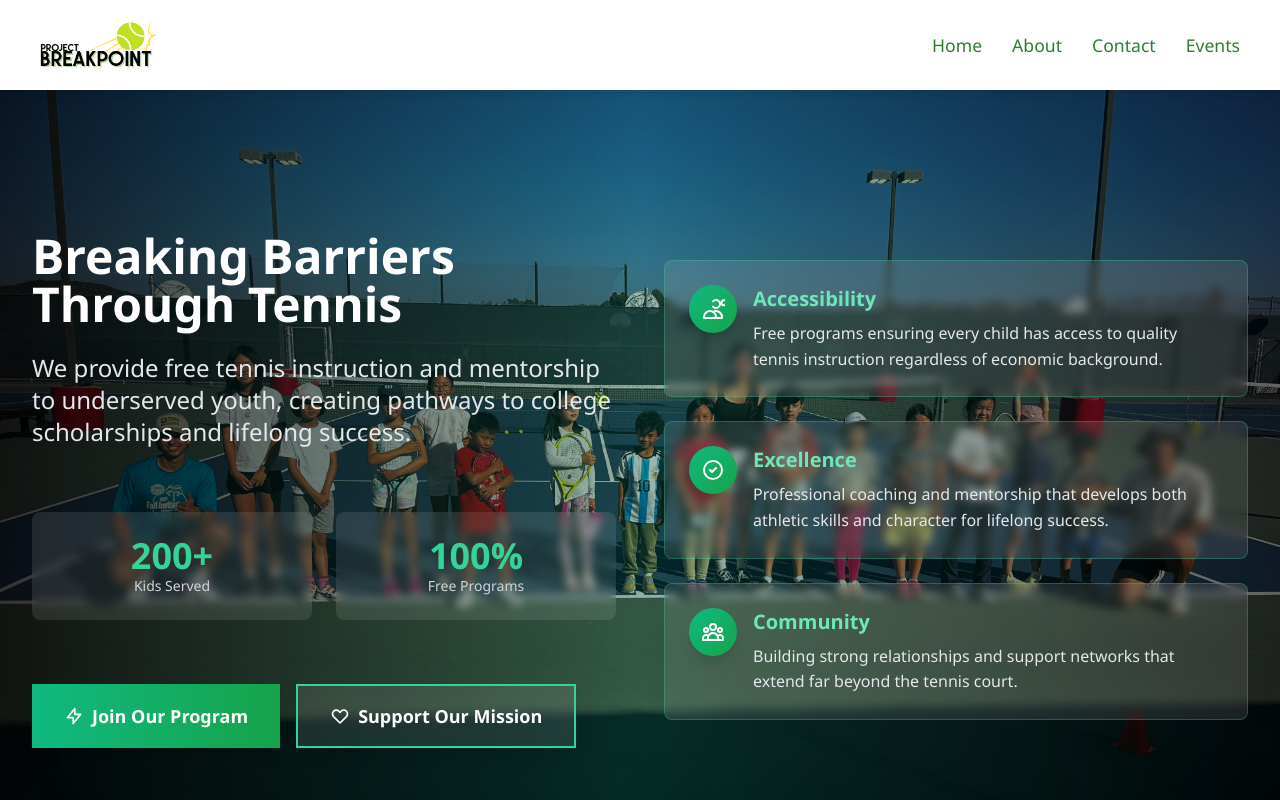
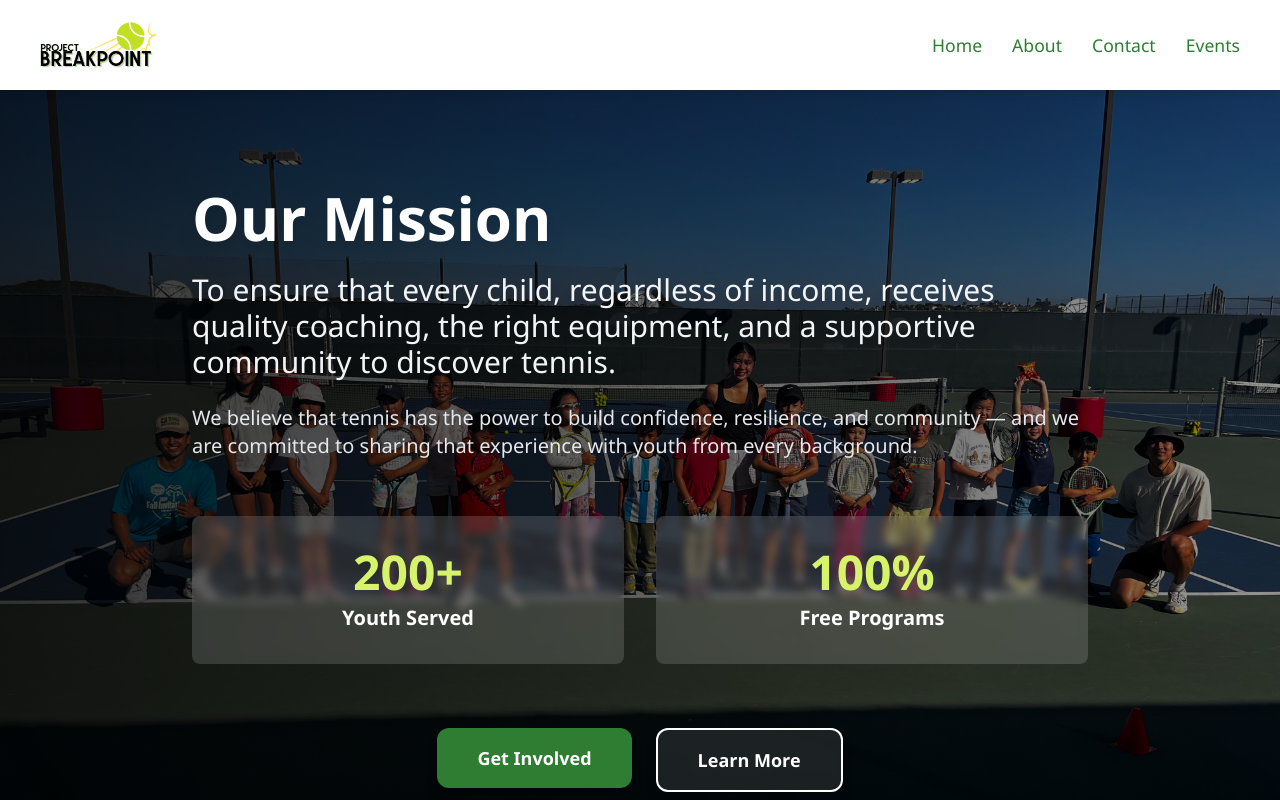
Before and after one commit to kylevillepo2/theprojectbreakpoint.org, a React (Create React App) app: page / in a window 1280 px wide. Shown: the top 800 px of the page. Built offline with nearby package versions, Linux system fonts and the light colour scheme.

Commit message:
Resolve merge conflict in MissionSection.jsx

```diff
--- a/src/components/MissionSection.jsx
+++ b/src/components/MissionSection.jsx
@@ -1,132 +1,69 @@
 import React from "react";
+import { Link } from "react-router-dom";
 
 export function MissionSection() {
   return (
-    <section className="relative min-h-screen flex items-center justify-center overflow-hidden">
+    <section className="relative h-screen flex items-center justify-center overflow-hidden">
       {/* Background Image with Overlay */}
       <div className="absolute inset-0 z-0">
-        <div
-          className="w-full h-full bg-cover bg-center"
-          style={{
-            backgroundImage: `url('/ClinicPictures/MissionBackground.jpg')`
-          }}
+        <img
+          src="/ClinicPictures/MissionBackground.jpg"
+          alt="Project Breakpoint tennis program with children on courts"
+          className="object-cover w-full h-full"
         />
-        <div className="absolute inset-0 bg-gradient-to-r from-black/80 via-emerald-900/40 to-black/60" />
+        <div className="absolute inset-0 bg-gradient-to-r from-black/80 via-black/60 to-black/40"></div>
       </div>
 
       {/* Content */}
-      <div className="relative z-10 max-w-7xl mx-auto px-4 sm:px-6 lg:px-8 py-20">
-        <div className="grid lg:grid-cols-2 gap-12 items-center">
-          {/* Left Column - Mission Content */}
-          <div className="text-white space-y-8">
-            {/* Mission Statement */}
-            <div className="space-y-6">
-              <h1 className="text-4xl lg:text-5xl font-bold leading-tight">Breaking Barriers Through Tennis</h1>
-              <p className="text-xl lg:text-2xl text-gray-200 leading-relaxed">
-                We provide free tennis instruction and mentorship to underserved youth, creating pathways to college
-                scholarships and lifelong success.
+      <div className="relative z-10 w-full py-12">
+        <div className="flex justify-center items-center w-full">
+          {/* Mission Content */}
+          <div className="text-white space-y-8 px-8 lg:px-16 max-w-5xl">
+            {/* Mission Text */}
+            <div className="space-y-6 drop-shadow-lg md:drop-shadow-xl">
+              <h2 className="text-5xl md:text-6xl font-extrabold leading-tight">
+                Our Mission
+              </h2>
+              <p className="text-2xl md:text-3xl leading-relaxed text-gray-100">
+                To ensure that every child, regardless of income, receives quality coaching,
+                the right equipment, and a supportive community to discover tennis.
+              </p>
+              <p className="text-xl text-gray-200">
+                We believe that tennis has the power to build confidence, resilience, and community
+                — and we are committed to sharing that experience with youth from every background.
               </p>
             </div>
 
-            {/* Statistics */}
-            <div className="grid grid-cols-2 gap-6 py-8">
-              <div className="text-center p-6 bg-white/10 rounded-lg backdrop-blur-sm">
-                <div className="text-3xl lg:text-4xl font-bold text-emerald-400">200+</div>
-                <div className="text-sm text-gray-300">Kids Served</div>
+            {/* Key Statistics */}
+            <div className="grid grid-cols-2 gap-8 pt-6">
+              <div className="text-center p-8 bg-white/15 rounded-lg backdrop-blur-sm">
+                <div className="text-5xl font-extrabold text-accent mb-2">200+</div>
+                <div className="text-xl text-white font-semibold">Youth Served</div>
               </div>
-              <div className="text-center p-6 bg-white/10 rounded-lg backdrop-blur-sm">
-                <div className="text-3xl lg:text-4xl font-bold text-emerald-400">100%</div>
-                <div className="text-sm text-gray-300">Free Programs</div>
+              <div className="text-center p-8 bg-white/15 rounded-lg backdrop-blur-sm">
+                <div className="text-5xl font-extrabold text-accent mb-2">100%</div>
+                <div className="text-xl text-white font-semibold">Free Programs</div>
               </div>
             </div>
 
-            {/* Call to Action Buttons */}
-            <div className="flex flex-col sm:flex-row gap-4">
-              <button className="bg-gradient-to-r from-emerald-500 to-green-600 hover:from-emerald-600 hover:to-green-700 text-white font-semibold px-8 py-4 text-lg shadow-lg hover:shadow-xl transform hover:scale-105 transition-all duration-200 border-0 flex items-center">
-                <svg className="w-5 h-5 mr-2" fill="none" stroke="currentColor" viewBox="0 0 24 24">
-                  <path strokeLinecap="round" strokeLinejoin="round" strokeWidth={2} d="M13 10V3L4 14h7v7l9-11h-7z" />
-                </svg>
-                Join Our Program
-              </button>
-              <button className="bg-white/10 backdrop-blur-sm border-2 border-emerald-400 text-white hover:bg-emerald-400 hover:text-black font-semibold px-8 py-4 text-lg shadow-lg hover:shadow-xl transform hover:scale-105 transition-all duration-200 flex items-center">
-                <svg className="w-5 h-5 mr-2" fill="none" stroke="currentColor" viewBox="0 0 24 24">
-                  <path
-                    strokeLinecap="round"
-                    strokeLinejoin="round"
-                    strokeWidth={2}
-                    d="M4.318 6.318a4.5 4.5 0 000 6.364L12 20.364l7.682-7.682a4.5 4.5 0 00-6.364-6.364L12 7.636l-1.318-1.318a4.5 4.5 0 00-6.364 0z"
-                  />
-                </svg>
-                Support Our Mission
-              </button>
-            </div>
-          </div>
-
-          {/* Right Column - Values Cards */}
-          <div className="space-y-6">
-            <div className="bg-white/10 backdrop-blur-sm border-emerald-400/30 hover:bg-white/15 hover:border-emerald-400/50 transition-all duration-300 transform hover:scale-105 rounded-lg border p-6">
-              <div className="flex items-start space-x-4">
-                <div className="w-12 h-12 bg-gradient-to-br from-emerald-500 to-green-600 rounded-full flex items-center justify-center flex-shrink-0 shadow-lg">
-                  <svg className="w-6 h-6 text-white" fill="none" stroke="currentColor" viewBox="0 0 24 24">
-                    <path
-                      strokeLinecap="round"
-                      strokeLinejoin="round"
-                      strokeWidth={2}
-                      d="M12 4.354a4 4 0 110 5.292M15 21H3v-1a6 6 0 0112 0v1zm0 0h6v-1a6 6 0 00-9-5.197m13.5-9a2.5 2.5 0 11-5 0 2.5 2.5 0 015 0z"
-                    />
-                  </svg>
-                </div>
-                <div className="text-white">
-                  <h3 className="text-xl font-semibold mb-2 text-emerald-300">Accessibility</h3>
-                  <p className="text-gray-200">
-                    Free programs ensuring every child has access to quality tennis instruction regardless of economic
-                    background.
-                  </p>
-                </div>
-              </div>
-            </div>
-
-            <div className="bg-white/10 backdrop-blur-sm border-emerald-400/30 hover:bg-white/15 hover:border-emerald-400/50 transition-all duration-300 transform hover:scale-105 rounded-lg border p-6">
-              <div className="flex items-start space-x-4">
-                <div className="w-12 h-12 bg-gradient-to-br from-emerald-500 to-green-600 rounded-full flex items-center justify-center flex-shrink-0 shadow-lg">
-                  <svg className="w-6 h-6 text-white" fill="none" stroke="currentColor" viewBox="0 0 24 24">
-                    <path
-                      strokeLinecap="round"
-                      strokeLinejoin="round"
-                      strokeWidth={2}
-                      d="M9 12l2 2 4-4m6 2a9 9 0 11-18 0 9 9 0 0118 0z"
-                    />
-                  </svg>
-                </div>
-                <div className="text-white">
-                  <h3 className="text-xl font-semibold mb-2 text-emerald-300">Excellence</h3>
-                  <p className="text-gray-200">
-                    Professional coaching and mentorship that develops both athletic skills and character for lifelong
-                    success.
-                  </p>
-                </div>
-              </div>
-            </div>
-
-            <div className="bg-white/10 backdrop-blur-sm border-emerald-400/30 hover:bg-white/15 hover:border-emerald-400/50 transition-all duration-300 transform hover:scale-105 rounded-lg border p-6">
-              <div className="flex items-start space-x-4">
-                <div className="w-12 h-12 bg-gradient-to-br from-emerald-500 to-green-600 rounded-full flex items-center justify-center flex-shrink-0 shadow-lg">
-                  <svg className="w-6 h-6 text-white" fill="none" stroke="currentColor" viewBox="0 0 24 24">
-                    <path
-                      strokeLinecap="round"
-                      strokeLinejoin="round"
-                      strokeWidth={2}
-                      d="M17 20h5v-2a3 3 0 00-5.356-1.857M17 20H7m10 0v-2c0-.656-.126-1.283-.356-1.857M7 20H2v-2a3 3 0 015.356-1.857M7 20v-2c0-.656.126-1.283.356-1.857m0 0a5.002 5.002 0 019.288 0M15 7a3 3 0 11-6 0 3 3 0 016 0zm6 3a2 2 0 11-4 0 2 2 0 014 0zM7 10a2 2 0 11-4 0 2 2 0 014 0z"
-                    />
-                  </svg>
-                </div>
-                <div className="text-white">
-                  <h3 className="text-xl font-semibold mb-2 text-emerald-300">Community</h3>
-                  <p className="text-gray-200">
-                    Building strong relationships and support networks that extend far beyond the tennis court.
-                  </p>
-                </div>
-              </div>
+            {/* Call to Action */}
+            <div className="flex flex-col sm:flex-row gap-6 pt-8 justify-center">
+              <Link to="/events">
+                <button
+                  className="bg-primary hover:bg-primary-dark text-white font-bold py-4 px-10 rounded-xl text-lg transition-all duration-300 transform hover:scale-105 focus:outline-none focus:ring-4 focus:ring-primary/50 shadow-lg hover:shadow-xl"
+                  aria-label="Get involved with Project Breakpoint programs"
+                >
+                  Get Involved
+                </button>
+              </Link>
+              <Link to="/about">
+                <button
+                  className="bg-white/10 hover:bg-white/20 text-white font-bold py-4 px-10 rounded-xl text-lg border-2 border-white transition-all duration-300 transform hover:scale-105 focus:outline-none focus:ring-4 focus:ring-white/50 backdrop-blur-sm shadow-lg hover:shadow-xl"
+                  aria-label="Learn more about Project Breakpoint"
+                >
+                  Learn More
+                </button>
+              </Link>
             </div>
           </div>
         </div>
```
